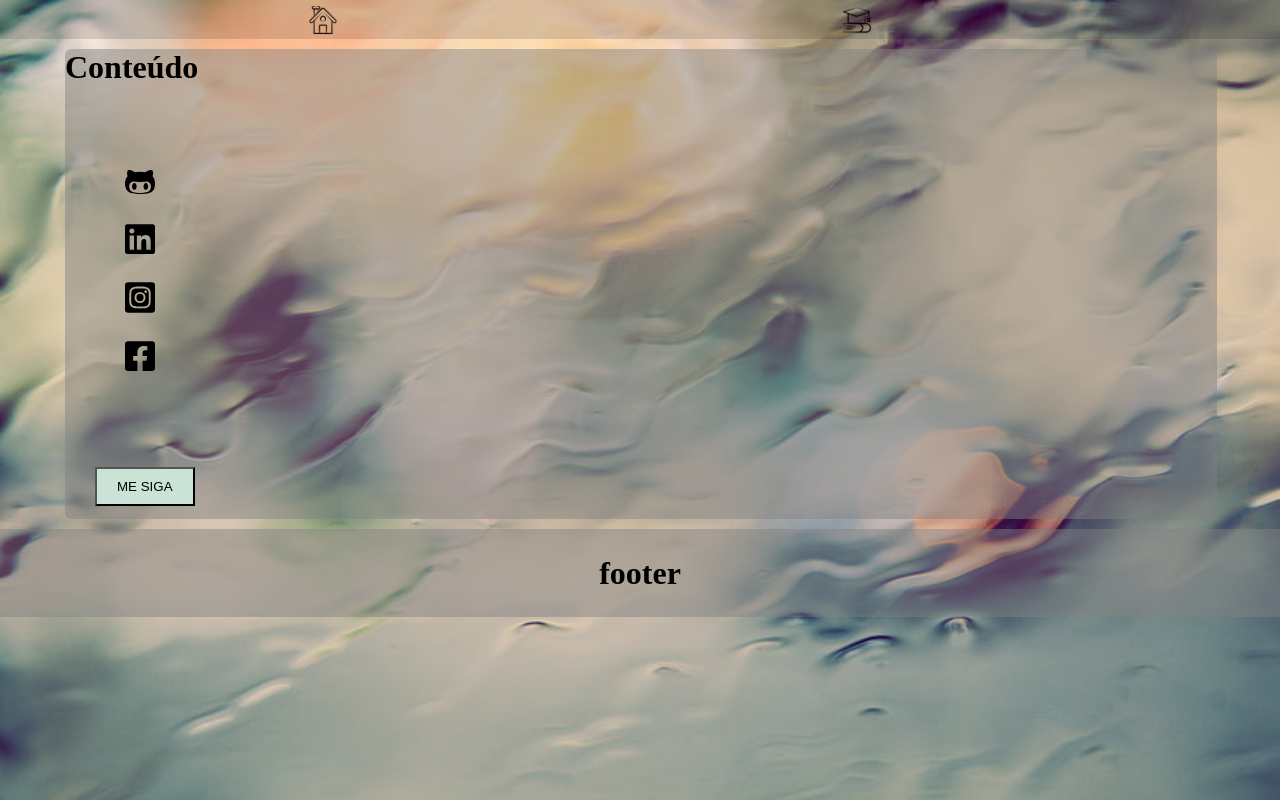
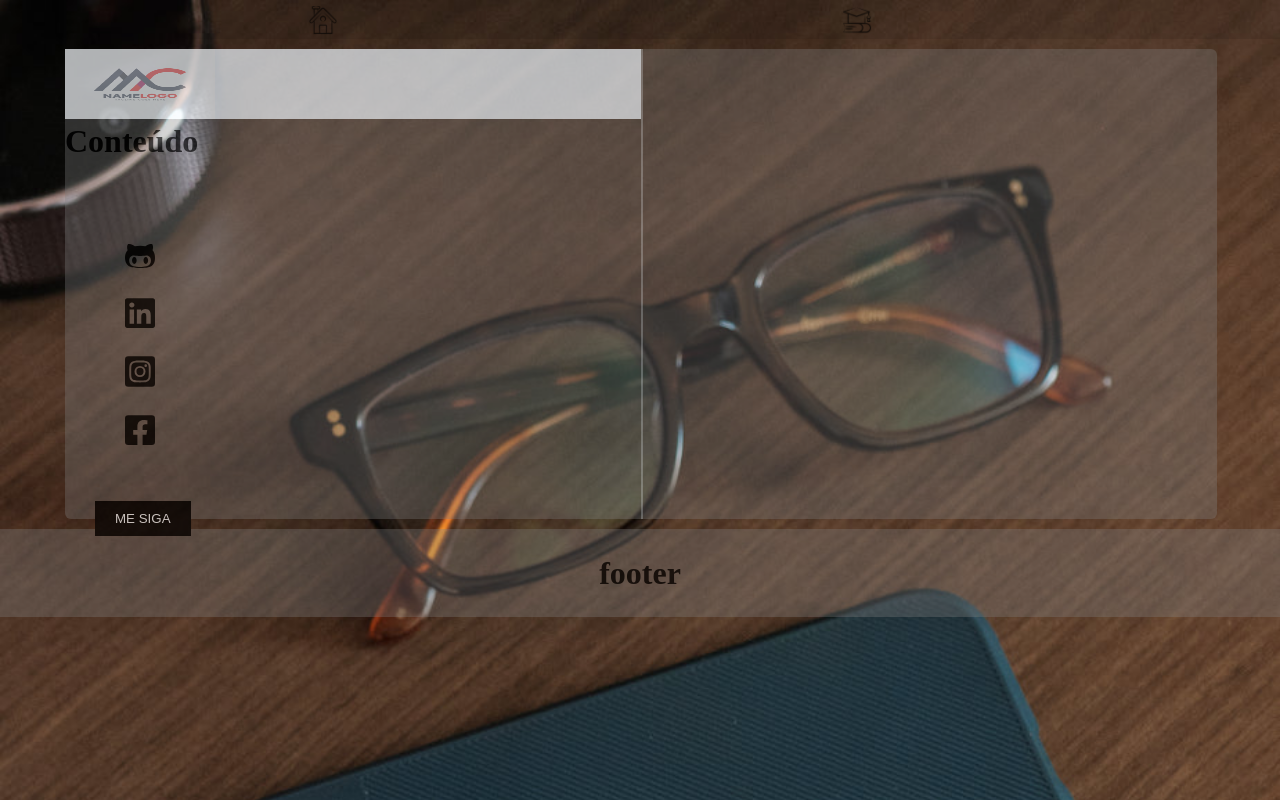
Before and after one commit to Correa01/LandingPage, a plain HTML site: page index.html in a window 1280 px wide. Drawn offline with Linux system fonts and the light colour scheme.

Commit message:
adicão de logo e barra central

```diff
--- a/index.html
+++ b/index.html
@@ -17,9 +17,13 @@
         </nav>
         <main>
             <div class="container">
+                <div class=barra></div>
+                <div class="Logo">
+                   <img id="logomarca" src="/7466373.jpg" alt="">
+                </div>
                 <h1>Conteúdo</h1>
                 <div class="social">
-                    <a href=""><img src="./github-alt.svg" alt=""></a>
+                    <a href="https://github.com/Correa01"><img src="./github-alt.svg" alt=""></a>
                     <a href=""><img src="./linkedin.svg" alt=""></a>
                     <a href=""><img src="./square-instagram.svg" alt=""></a>
                     <a href=""><img id="fb" src="./square-facebook.svg" alt=""></a>
--- a/style.css
+++ b/style.css
@@ -21,8 +21,10 @@
     left: 200px;
 }
 body{
-    background-image: url(./rain-coming-down-window.jpg);
+    opacity:0.7 ;
+    background-image: url(./blue-phone-case-and-eyeglasses-on-wooden-table.jpg);
     background-size: cover;
+    background-position: top;
 }
 .container{
     background-color: rgba(128, 128, 128, 0.473);
@@ -51,9 +53,11 @@ body{
     margin-bottom:0px}
 #btn{
     margin-left: 30px;
-    background-color: #CAE3D6;
-    margin-top: 90px;
+    background-color:black;
+    color: white;
+    margin-top: 50px;
     padding: 10px 20px 10px 20px;
+    border: none;
 }
 footer{
     display: flex;
@@ -61,3 +65,26 @@ footer{
     height: 88px;
     justify-content: center;
     align-items: center;
+}
+.barra{
+    position: absolute;
+
+    left: 50%;
+    width: 2px;
+    background-color: rgba(240, 248, 255, 0.363);
+    display: flex;
+    height: 100%;
+
+}
+.Logo{
+    background-color: aliceblue;
+    display:inline-block;
+    width: 50%;
+    height: 70px;
+}
+#logomarca{
+    opacity: 0.5;
+    max-width: 150px;
+    max-height:70px ;
+    width: 150px;
+}
```
Also changed, not shown: 7466373.jpg (added), blue-phone-case-and-eyeglasses-on-wooden-table.jpg (added).
